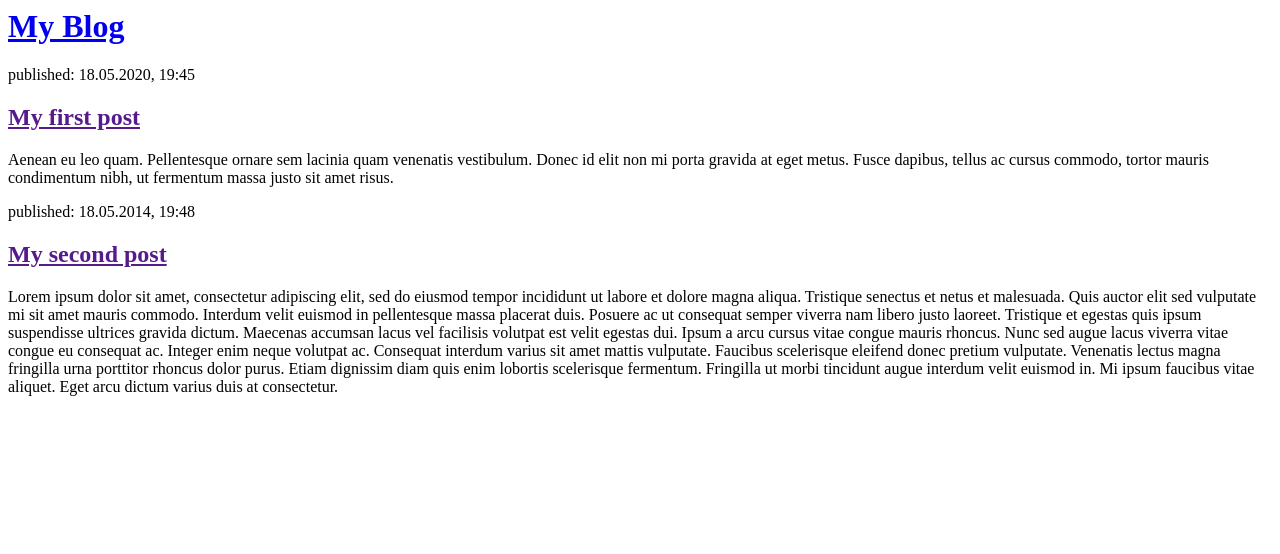
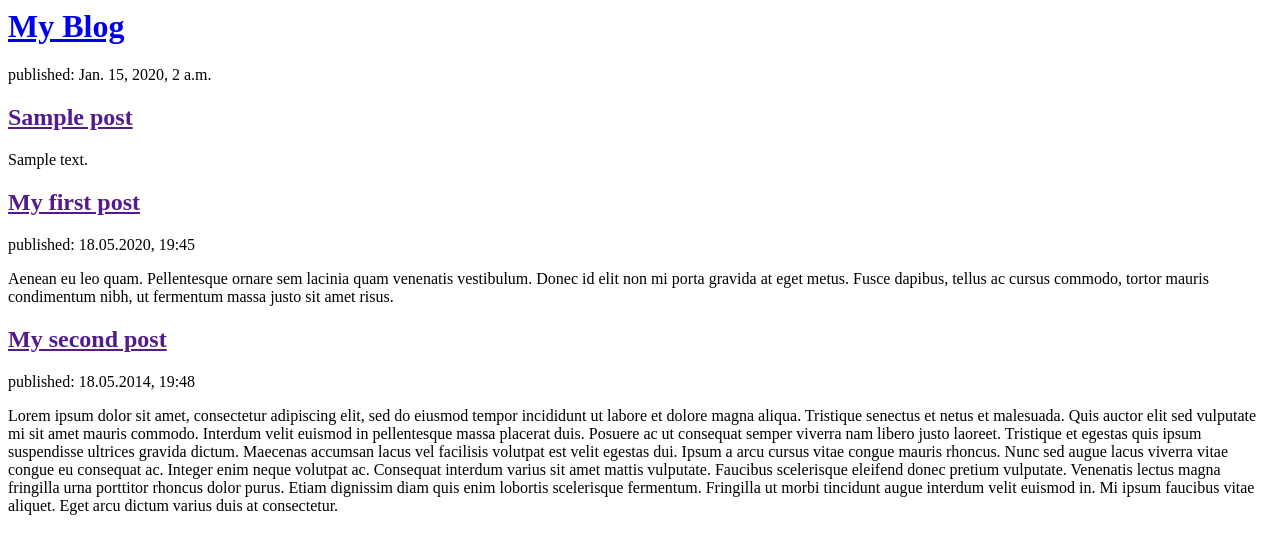
Before and after one commit to jdagpeterson/django-blog, a Django app: page / in a window 1280 px wide. Shown: the top 554 px of the page. Run offline with Django 3.2, Linux system fonts and the light colour scheme; tables that the repository leaves empty hold one stand-in row (values such as "Sample post").

Commit message:
Modified templates to display posts from database.

```diff
--- a/blog/templates/blog/home.html
+++ b/blog/templates/blog/home.html
@@ -7,17 +7,25 @@
             <h1><a href="/">My Blog</a></h1>
         </div>
 
+        {% for post in posts %}
+            <div>
+                <p>published: {{ post.published_date }}</p>
+                <h2><a href="">{{ post.title }}</a></h2>
+                <p>{{ post.text|linebreaksbr }}</p>
+            </div>
+        {% endfor %}
+
         <div>
+            <h2><a href="">My first post</a></h2>
             <p>published: 18.05.2020, 19:45</p>
-            <h2><a href="">My first post</a></h2>
             <p>Aenean eu leo quam. Pellentesque ornare sem lacinia quam venenatis vestibulum. Donec id
                 elit non mi porta gravida at eget metus. Fusce dapibus, tellus ac cursus commodo, tortor
                 mauris condimentum nibh, ut fermentum massa justo sit amet risus.</p>
         </div>
 
         <div>
+            <h2><a href="">My second post</a></h2>
             <p>published: 18.05.2014, 19:48</p>
-            <h2><a href="">My second post</a></h2>
             <p>Lorem ipsum dolor sit amet, consectetur adipiscing elit, sed do eiusmod tempor
                 incididunt ut labore et dolore magna aliqua. Tristique senectus et netus et malesuada.
                 Quis auctor elit sed vulputate mi sit amet mauris commodo. Interdum velit euismod in
--- a/blog/views.py
+++ b/blog/views.py
@@ -1,6 +1,18 @@
 from django.shortcuts import render
+from django.utils import timezone
+
+from .models import Post
 
 # Create your views here.
 
+
+def item_debug(*args):
+    for a in args:
+        print(type(a))
+
+
 def post_list(request):
-    return render(request, 'blog/home.html')  # post_list.html
+    posts = Post.objects.filter(created_date__lte=timezone.now()).order_by('created_date')
+    A = render(request, 'blog/home.html', {'posts': posts})  # post_list.html
+    item_debug(request, A, posts)
+    return A
```
Also changed, not shown: debug.txt (added).
